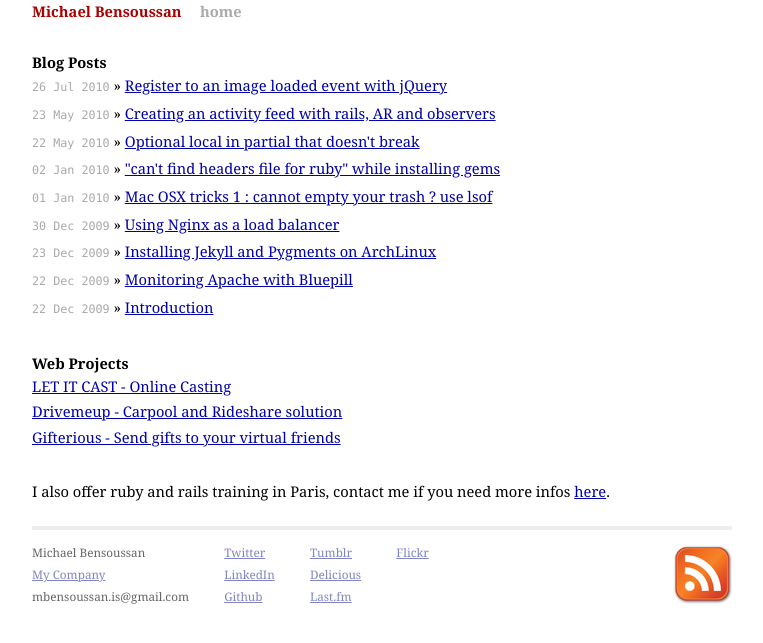
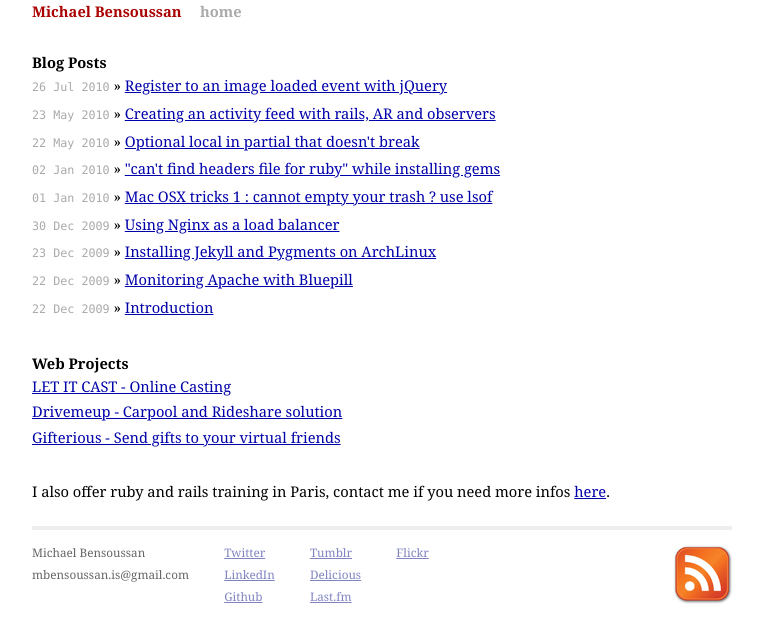
Before and after one commit to mickey/mickeyben, a Jekyll site: the page built from index.html, in a window 1280 px wide. Shown: the top 643 px of the page, without its empty margins (258-1021 px from the left). Built offline with Jekyll 4.4.1, drawn with Linux system fonts in a browser that asks for light colours; Markdown is read by kramdown in place of the engine named in the settings.

Commit message:
remove drivemeup stuff

```diff
--- a/_layouts/default.html
+++ b/_layouts/default.html
@@ -29,7 +29,6 @@
     <div class="contact">
       <p>
         Michael Bensoussan<br />
-        <a alt="Drivemeup" href="http://drivemeup.com/">My Company</a><br />
         mbensoussan.is@gmail.com
       </p>
     </div>
```
